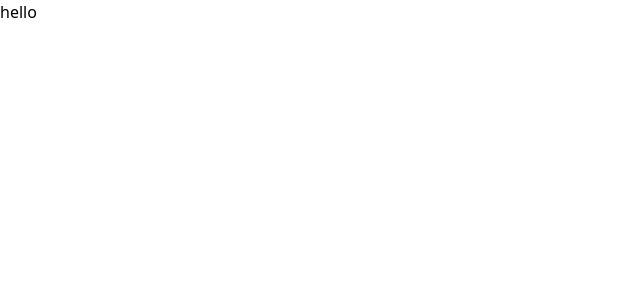
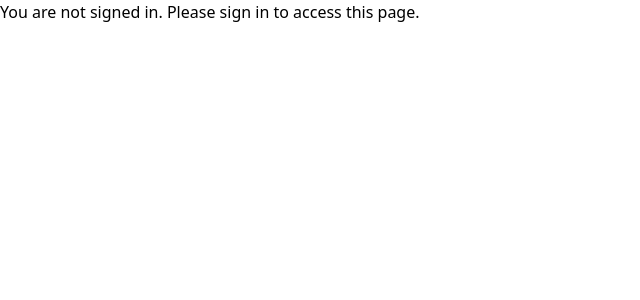
Before and after one commit to vishesh-sachan/outing-pass-system, a Next.js app: page / in a window 1280 px wide. Shown: the top 300 px of the page, without its empty margins (0-640 px from the left). Built offline with nearby package versions, Linux system fonts and the light colour scheme; no server answers.

Commit message:
updated readme

```diff
--- a/src/app/page.tsx
+++ b/src/app/page.tsx
@@ -1,5 +1,23 @@
+'use client'
+import { useSession } from "next-auth/react";
+
 export default function Home() {
-  return <div>
-    hello
-  </div>
+  const { data: session, status } = useSession();
+
+  if (status === "loading") {
+    return <p>Loading...</p>;
+  }
+
+  if (!session) {
+    return <p>You are not signed in. Please sign in to access this page.</p>;
+  }
+
+  return (
+    <div>
+      <h1>Welcome, {session.user.name}</h1>
+      <p>Your email: {session.user.email}</p>
+      <p>Your ID: {session.user.id}</p>
+      <p>Your Role: {session.user.role}</p>
+    </div>
+  );
 }
```
Also changed, not shown: 1 other file (tests, documents, lock files or other folders).
